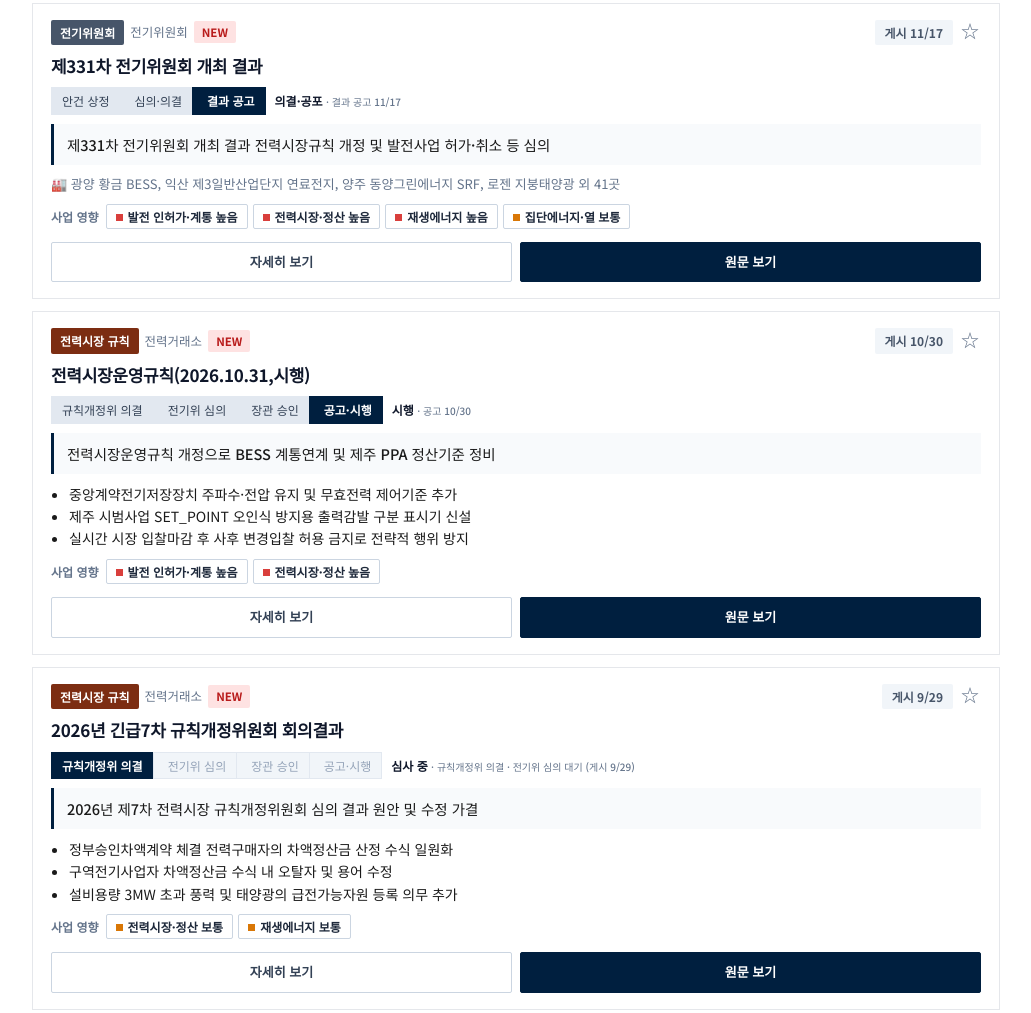
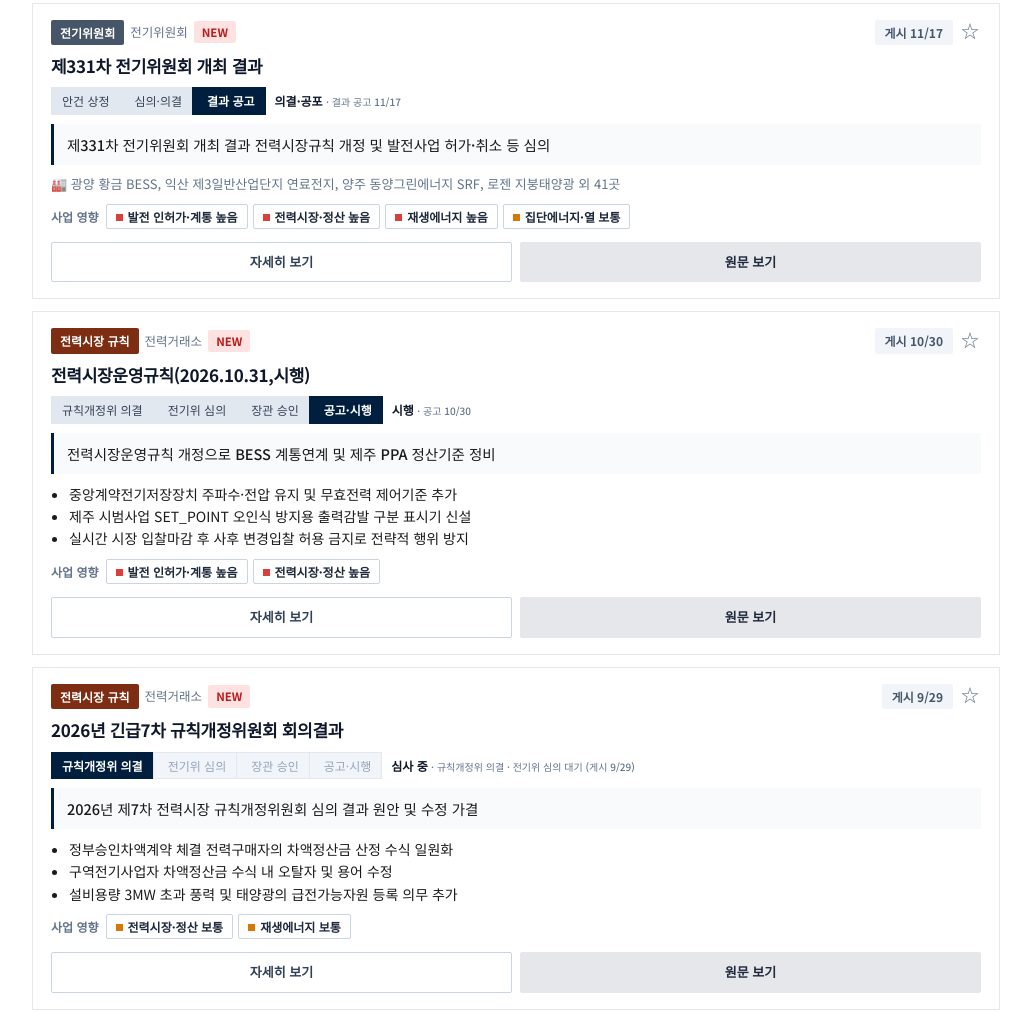
Before and after one commit to shycrt-lgtm/Report, a plain HTML site: page law/index.html in a window 1280 px wide. Shown: the part 984-1997 px from the top of the page, without its empty margins (124-1155 px from the left). Drawn offline with Linux system fonts and the light colour scheme.

Commit message:
법령·규칙 동향: 원문 보기 버튼을 회색으로
Co-Authored-By: Claude Opus 5.5 <noreply@anthropic.com>
Claude-Session: https://claude.ai/code/session_014Bp6DkjDxDVgmDkWgWWPeN

```diff
--- a/law/index.html
+++ b/law/index.html
@@ -107,8 +107,8 @@ select{padding:9px 10px;border:1px solid #cbd5e1;border-radius:2px;background:#f
 .actions{display:flex;gap:8px;padding-top:4px}
 .btn{flex:1;text-align:center;padding:9px;border-radius:2px;border:1px solid #cbd5e1;background:#fff;color:#334155;cursor:pointer;font:inherit;font-size:13px;font-weight:700;text-decoration:none}
 .btn:hover{background:var(--soft)}
-.btn.primary{background:var(--navy);border-color:var(--navy);color:#fff}
-.btn.primary:hover{background:#1e293b}
+.btn.primary{background:#e5e7eb;border-color:#e5e7eb;color:#1e293b}
+.btn.primary:hover{background:#f1f5f9}
 .empty{text-align:center;color:var(--sub);padding:60px 0;border:1px solid var(--line)}
 /* ── 사업별 영향 ── */
 .lv{display:inline-block;font-size:12px;font-weight:700;padding:1px 8px;border-radius:2px}
```
